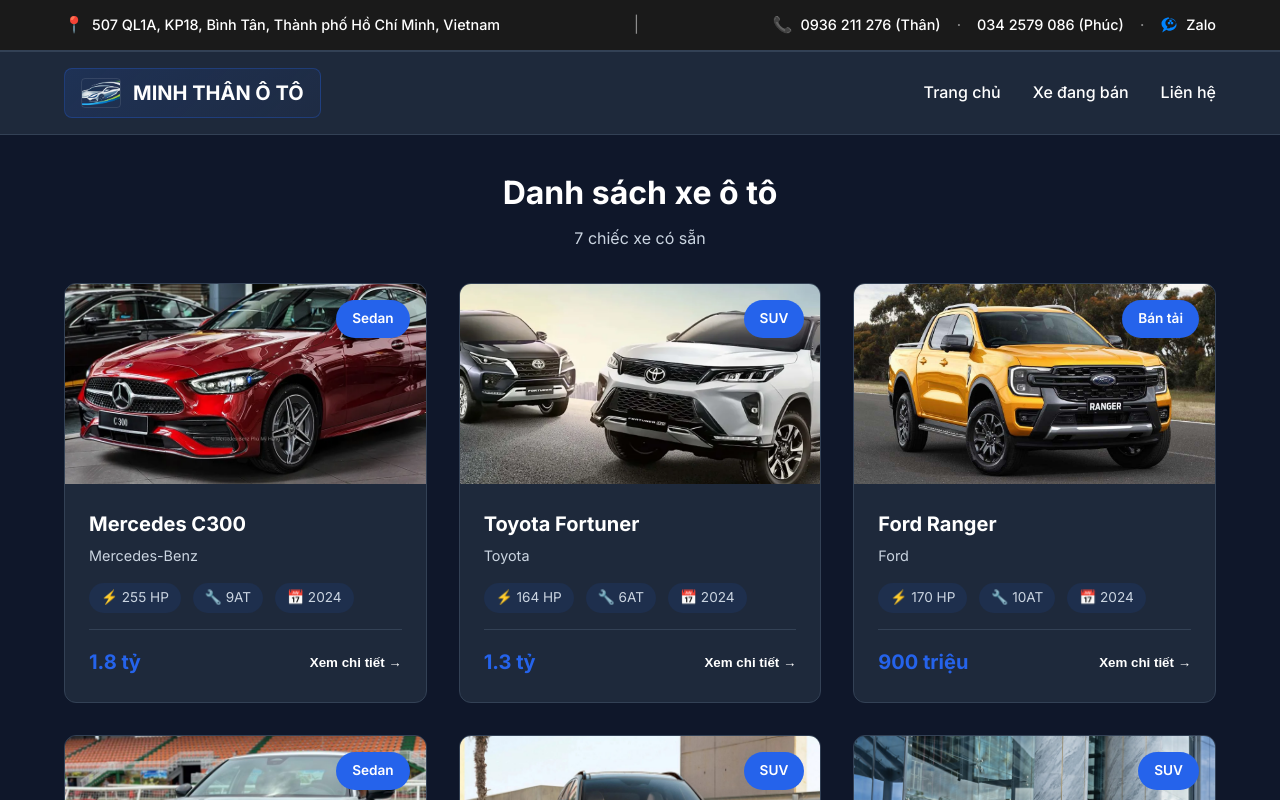
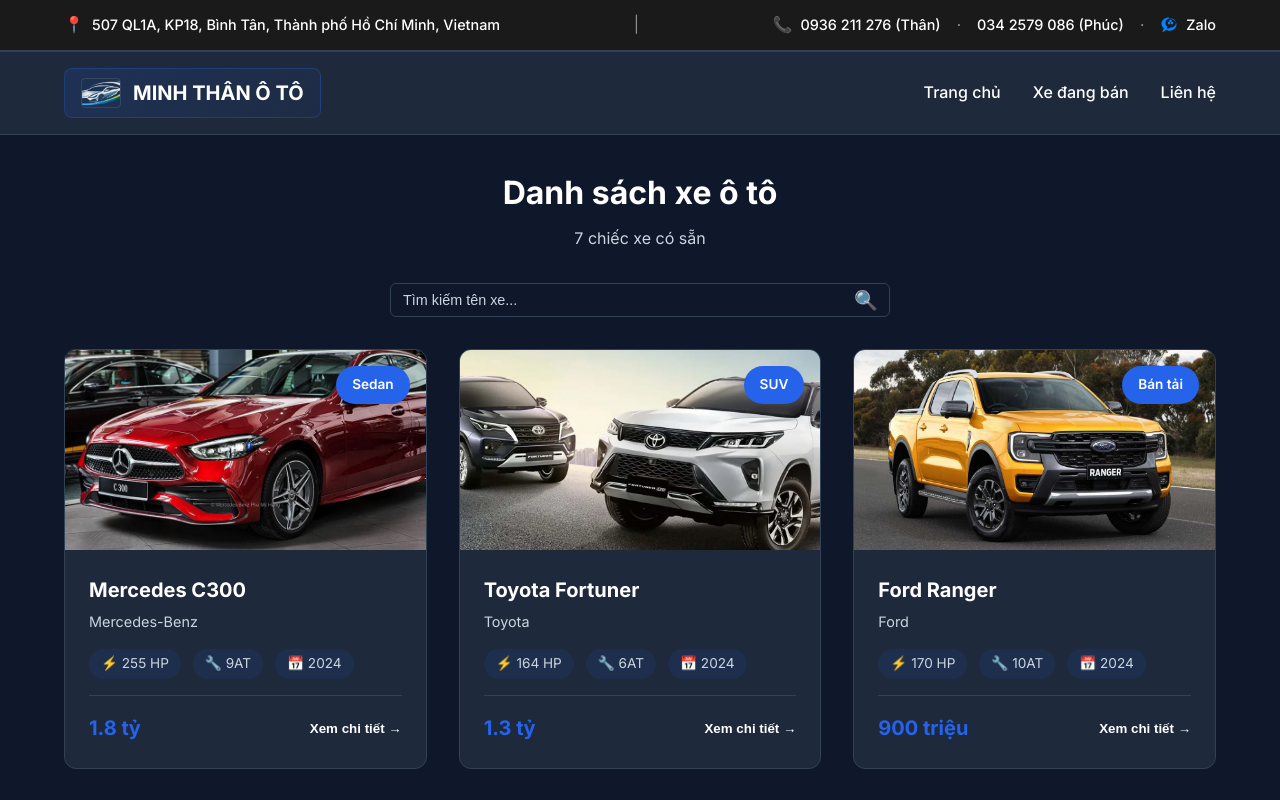
Before and after one commit to PhucDo-TMA/minh-than-oto, a Next.js app: page / in a window 1280 px wide. Shown: the top 800 px of the page. Built offline with nearby package versions, Linux system fonts and the light colour scheme.

Commit message:
add search button and display 9 cars per page

```diff
--- a/app/globals.css
+++ b/app/globals.css
@@ -188,6 +188,95 @@
   max-width: 1200px;
   margin: 0 auto;
   padding: 2rem 1.5rem;
+}
+
+/* ===== Search Bar ===== */
+.search-bar {
+  margin: 2rem 0;
+  display: flex;
+  justify-content: center;
+}
+
+.search-input-wrapper {
+  position: relative;
+  width: 100%;
+  max-width: 500px;
+}
+
+.search-input {
+  width: 100%;
+  padding: 0.75rem 2.5rem 0.75rem 1rem;
+  background: var(--bg-secondary);
+  border: 2px solid var(--border);
+  border-radius: var(--radius);
+  color: var(--text);
+  font-size: 1rem;
+  transition: border-color 0.3s;
+}
+
+.search-input:focus {
+  outline: none;
+  border-color: var(--primary);
+  box-shadow: 0 0 0 3px rgba(37, 99, 235, 0.1);
+}
+
+.search-input::placeholder {
+  color: var(--text-muted);
+}
+
+.search-icon {
+  position: absolute;
+  right: 0.75rem;
+  top: 50%;
+  transform: translateY(-50%);
+  font-size: 1.2rem;
+  pointer-events: none;
+}
+
+.no-results {
+  grid-column: 1 / -1;
+  text-align: center;
+  padding: 2rem;
+  color: var(--text-muted);
+}
+
+/* ===== Pagination ===== */
+.pagination {
+  display: flex;
+  justify-content: center;
+  align-items: center;
+  gap: 1.5rem;
+  margin-top: 2rem;
+  padding-top: 2rem;
+  border-top: 1px solid var(--border);
+}
+
+.pagination-btn {
+  padding: 0.75rem 1.5rem;
+  background: var(--primary);
+  color: white;
+  border: none;
+  border-radius: var(--radius);
+  cursor: pointer;
+  font-weight: 600;
+  transition: all 0.3s;
+}
+
+.pagination-btn:hover:not(:disabled) {
+  background: var(--primary-dark);
+  transform: translateY(-2px);
+}
+
+.pagination-btn:disabled {
+  opacity: 0.5;
+  cursor: not-allowed;
+}
+
+.pagination-info {
+  color: var(--text-muted);
+  font-weight: 500;
+  min-width: 120px;
+  text-align: center;
 }
 
 .nav-desktop {
--- a/app/page.tsx
+++ b/app/page.tsx
@@ -1,21 +1,95 @@
 "use client";
 
+import { useState, useMemo } from "react";
 import CarCard from "@/components/CarCard";
 import { cars } from "@/data/cars";
 
+const ITEMS_PER_PAGE = 9;
+
 export default function Home() {
+  const [searchQuery, setSearchQuery] = useState("");
+  const [currentPage, setCurrentPage] = useState(1);
+
+  // Filter cars based on search
+  const filteredCars = useMemo(() => {
+    return cars.filter((car) =>
+      car.name.toLowerCase().includes(searchQuery.toLowerCase())
+    );
+  }, [searchQuery]);
+
+  // Calculate pagination
+  const totalPages = Math.ceil(filteredCars.length / ITEMS_PER_PAGE);
+  const startIndex = (currentPage - 1) * ITEMS_PER_PAGE;
+  const paginatedCars = filteredCars.slice(
+    startIndex,
+    startIndex + ITEMS_PER_PAGE
+  );
+
+  // Reset to page 1 when search changes
+  const handleSearch = (e: React.ChangeEvent<HTMLInputElement>) => {
+    setSearchQuery(e.target.value);
+    setCurrentPage(1);
+  };
+
   return (
     <div className="home">
       <section className="cars-list-section">
         <div className="section-header">
           <h1>Danh sách xe ô tô</h1>
-          <p>{cars.length} chiếc xe có sẵn</p>
+          <p>{filteredCars.length} chiếc xe có sẵn</p>
         </div>
+
+        {/* Search Bar */}
+        <div className="search-bar">
+          <div className="search-input-wrapper">
+            <input
+              type="text"
+              placeholder="Tìm kiếm tên xe..."
+              value={searchQuery}
+              onChange={handleSearch}
+              className="search-input"
+            />
+            <span className="search-icon">🔍</span>
+          </div>
+        </div>
+
+        {/* Cars Grid */}
         <div className="cars-grid">
-          {cars.map((car) => (
-            <CarCard key={car.slug} car={car} />
-          ))}
+          {paginatedCars.length > 0 ? (
+            paginatedCars.map((car) => (
+              <CarCard key={car.slug} car={car} />
+            ))
+          ) : (
+            <div className="no-results">
+              <p>Không tìm thấy xe nào phù hợp với tìm kiếm của bạn</p>
+            </div>
+          )}
         </div>
+
+        {/* Pagination */}
+        {totalPages > 1 && (
+          <div className="pagination">
+            <button
+              className="pagination-btn"
+              onClick={() => setCurrentPage((p) => Math.max(1, p - 1))}
+              disabled={currentPage === 1}
+            >
+              ← Trang trước
+            </button>
+
+            <div className="pagination-info">
+              Trang {currentPage} / {totalPages}
+            </div>
+
+            <button
+              className="pagination-btn"
+              onClick={() => setCurrentPage((p) => Math.min(totalPages, p + 1))}
+              disabled={currentPage === totalPages}
+            >
+              Trang sau →
+            </button>
+          </div>
+        )}
       </section>
     </div>
   );
```
